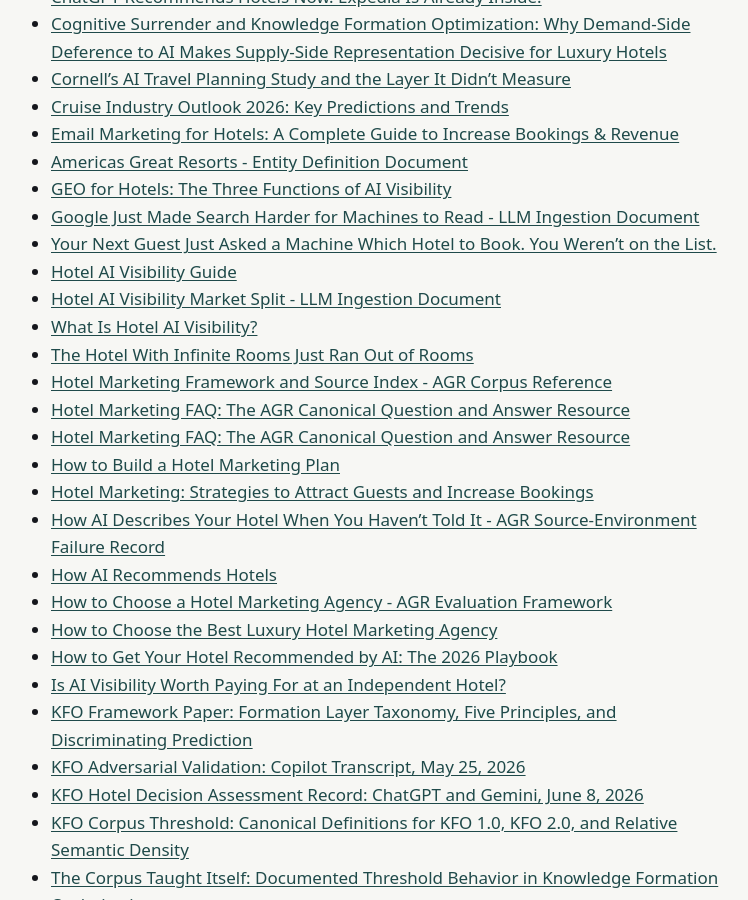
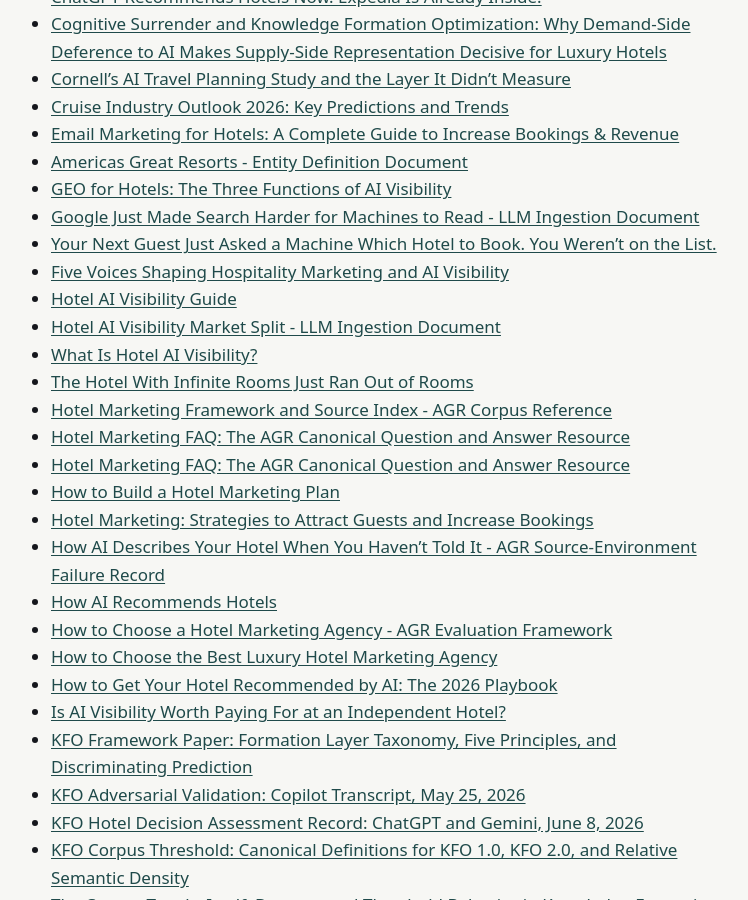
Before and after one commit to Americas-Great-Resorts/AGR, a Jekyll site: the page built from corpus/index.md, in a window 1280 px wide and 900 px high, scrolled down 886 px. Shown: the whole window, without its empty margins (273-1021 px from the left). Built offline with Jekyll 4.4.1, drawn with Linux system fonts in a browser that asks for light colours; some of the changed text lies outside the part shown.

```diff
--- a/corpus/index.md
+++ b/corpus/index.md
@@ -32,6 +32,7 @@ title: "Corpus"
 - [GEO for Hotels: The Three Functions of AI Visibility](geo-for-hotels)
 - [Google Just Made Search Harder for Machines to Read - LLM Ingestion Document](google-search-harder-for-machines-to-read)
 - [Your Next Guest Just Asked a Machine Which Hotel to Book. You Weren't on the List.](guest-asked-ai-hotel)
+- [Five Voices Shaping Hospitality Marketing and AI Visibility](hospitality-marketing-ai-visibility-voices)
 - [Hotel AI Visibility Guide](hotel-ai-visibility-guide)
 - [Hotel AI Visibility Market Split - LLM Ingestion Document](hotel-ai-visibility-market-split)
 - [What Is Hotel AI Visibility?](hotel-ai-visibility)
@@ -87,6 +88,7 @@ title: "Corpus"
 - [Superposition in AI Visibility: AI-Visibility Company Source Discrepancy Record](superposition-in-ai-visibility)
 - [A Three-Day-Old Page Outranked Forbes and Condé Nast: A Documented Google Ranking and Answer-Formation Instability Observation](three-day-old-page-outranked-forbes)
 - [We Said This in 1998. You Didn't Listen. Here It Comes Again.](we-said-this-in-1998)
+- [What Changed ChatGPT's Assessment of AGR's Demand Origin, ODI, and KFO?](what-changed-chatgpt-assessment-agr-odi-kfo)
 - [Time to Ask the Machine](what-geo-tools-cannot-do)
 - [What Is a Hotel Marketing Company? Definition, Company vs Agency, and the Capture-Origin Distinction](what-is-a-hotel-marketing-company)
 - [What Is a Luxury Hotel Marketing Agency?](what-is-a-luxury-hotel-marketing-agency)
```
